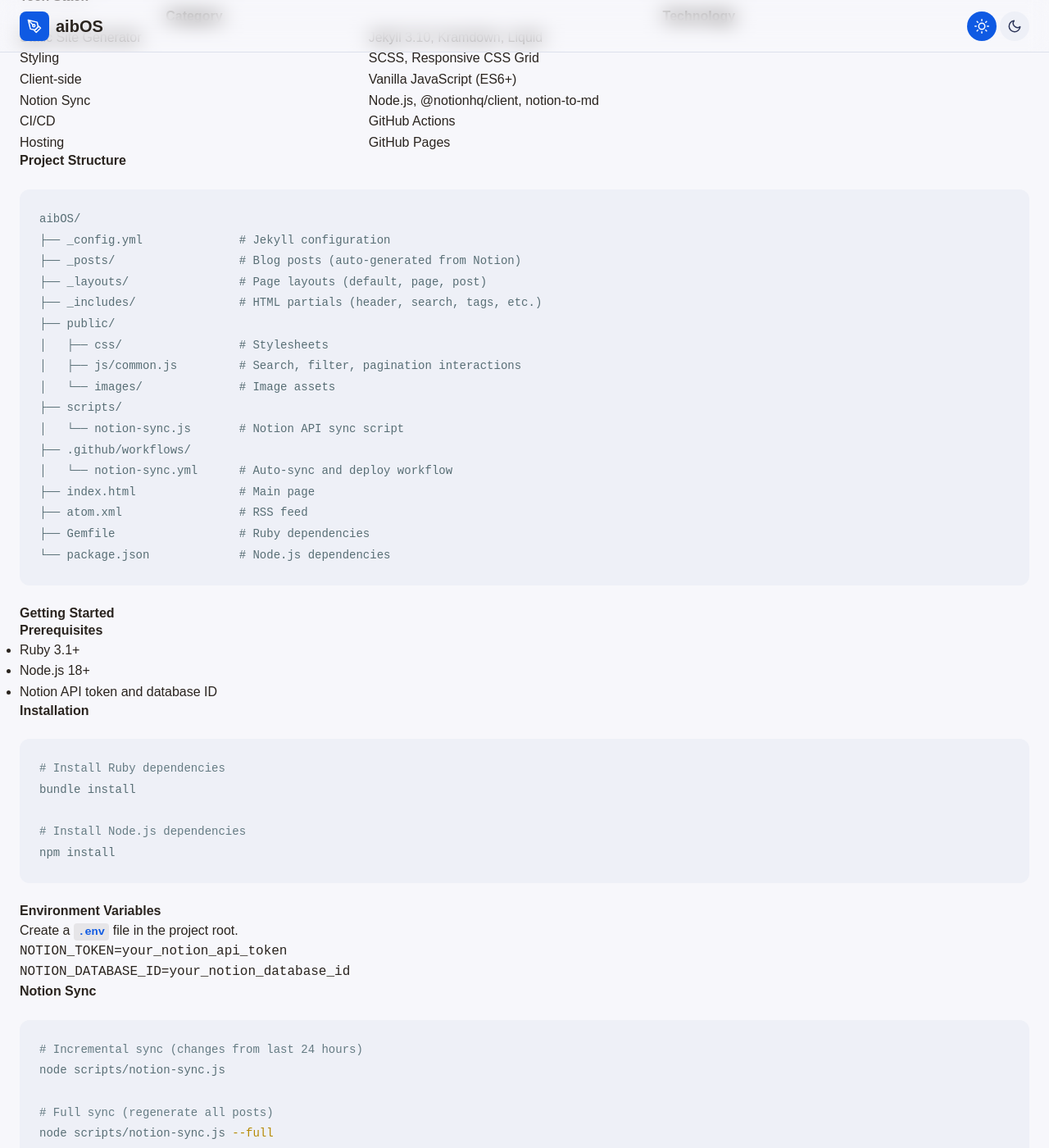
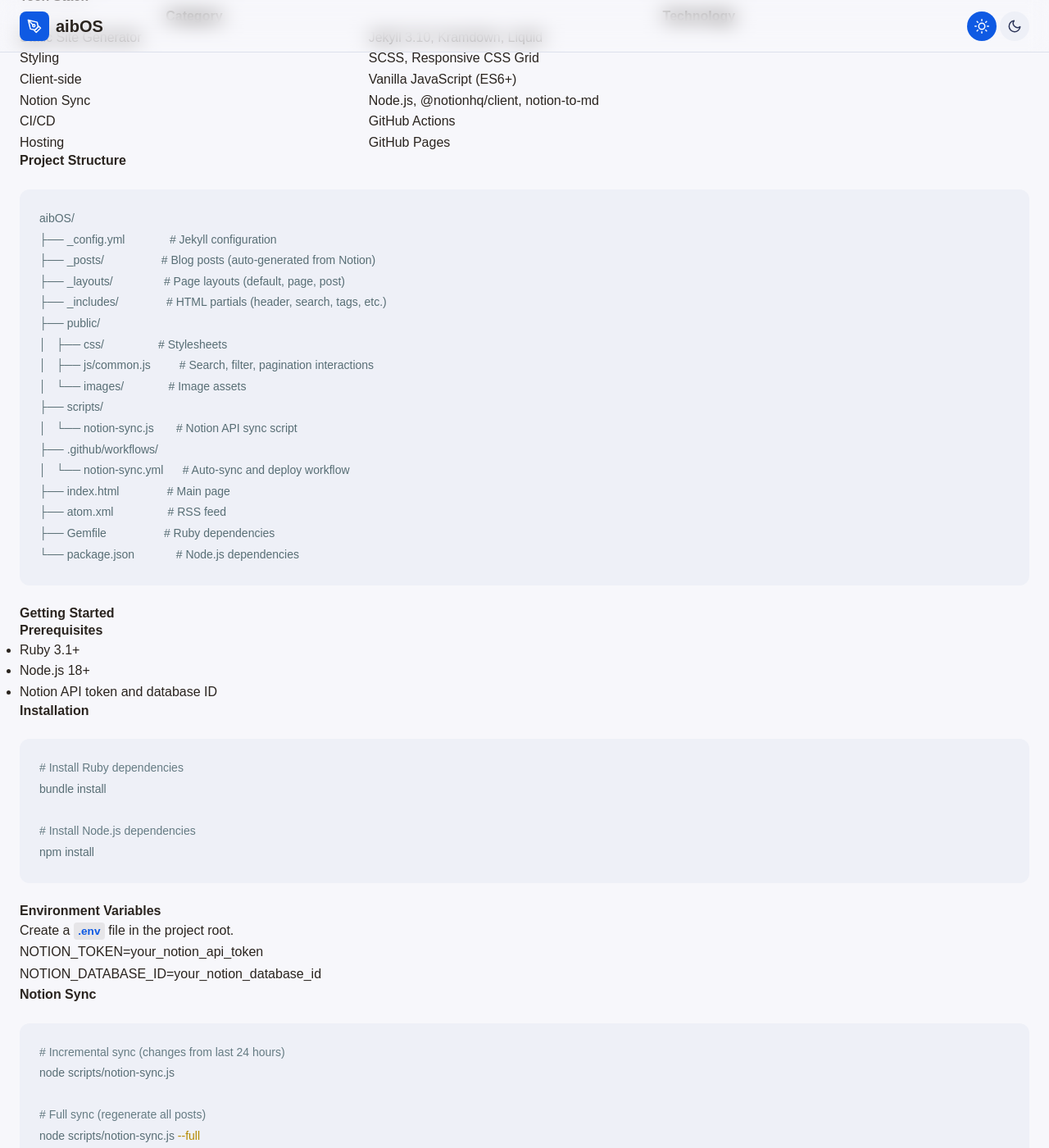
Before and after one commit to biainthew/aibOS, a Jekyll site: the page built from README_EN.md, in a window 1280 px wide and 1400 px high, scrolled down 372 px. Shown: the whole window at 82% size. Built offline with Jekyll 4.4.1, drawn with Linux system fonts in a browser that asks for light colours; some web fonts are replaced; our own code applies the rules of GitHub Pages for plain Markdown files.

Commit message:
css 수정, 코드 복사 버튼 추가

```diff
--- a/_sass/_reset.scss
+++ b/_sass/_reset.scss
@@ -91,6 +91,7 @@
 }
 code {
     line-height: 160%;
+    font-family: 'Wanted Sans', sans-serif;
 }
 a {
     color: inherit;
--- a/public/css/style.scss
+++ b/public/css/style.scss
@@ -674,6 +674,7 @@
 // ============================================
 
 div.highlighter-rouge {
+    position: relative;
     background: var(--secondary);
     border-radius: var(--radius);
     padding: 1.5rem;
@@ -692,6 +693,29 @@
     code {
         font-size: 0.875rem;
         line-height: 1.6;
+    }
+
+    .copy-btn {
+        position: absolute;
+        top: 0.5rem;
+        right: 0.5rem;
+        background: var(--secondary);
+        border: 1px solid var(--border);
+        border-radius: 4px;
+        padding: 0.25rem 0.5rem;
+        font-size: 0.75rem;
+        color: var(--muted-foreground);
+        cursor: pointer;
+        opacity: 0;
+        transition: opacity 0.2s ease;
+
+        &:hover {
+            color: var(--primary);
+        }
+    }
+
+    &:hover .copy-btn {
+        opacity: 1;
     }
 }
 
```
Also changed, not shown: _layouts/default.html (+20 -0 lines).
